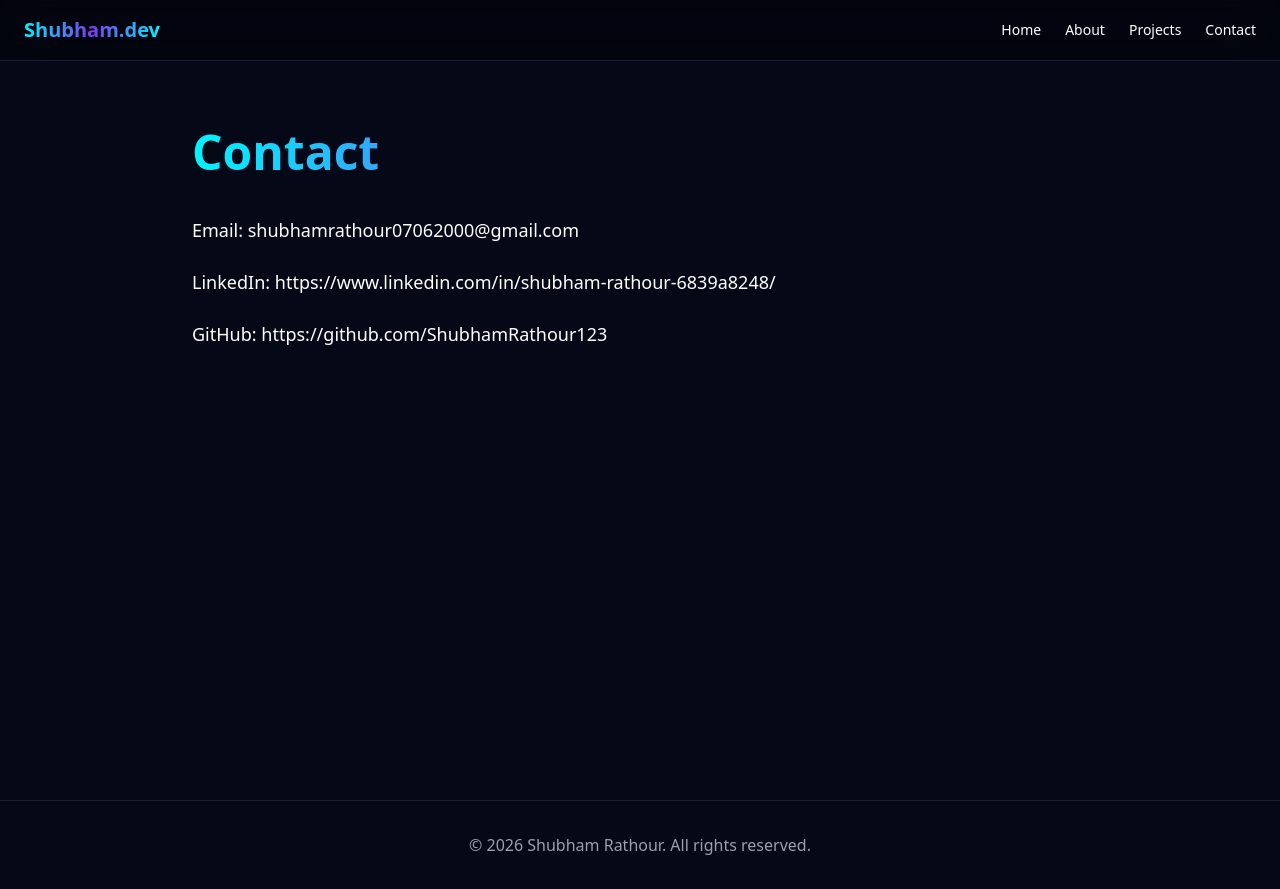
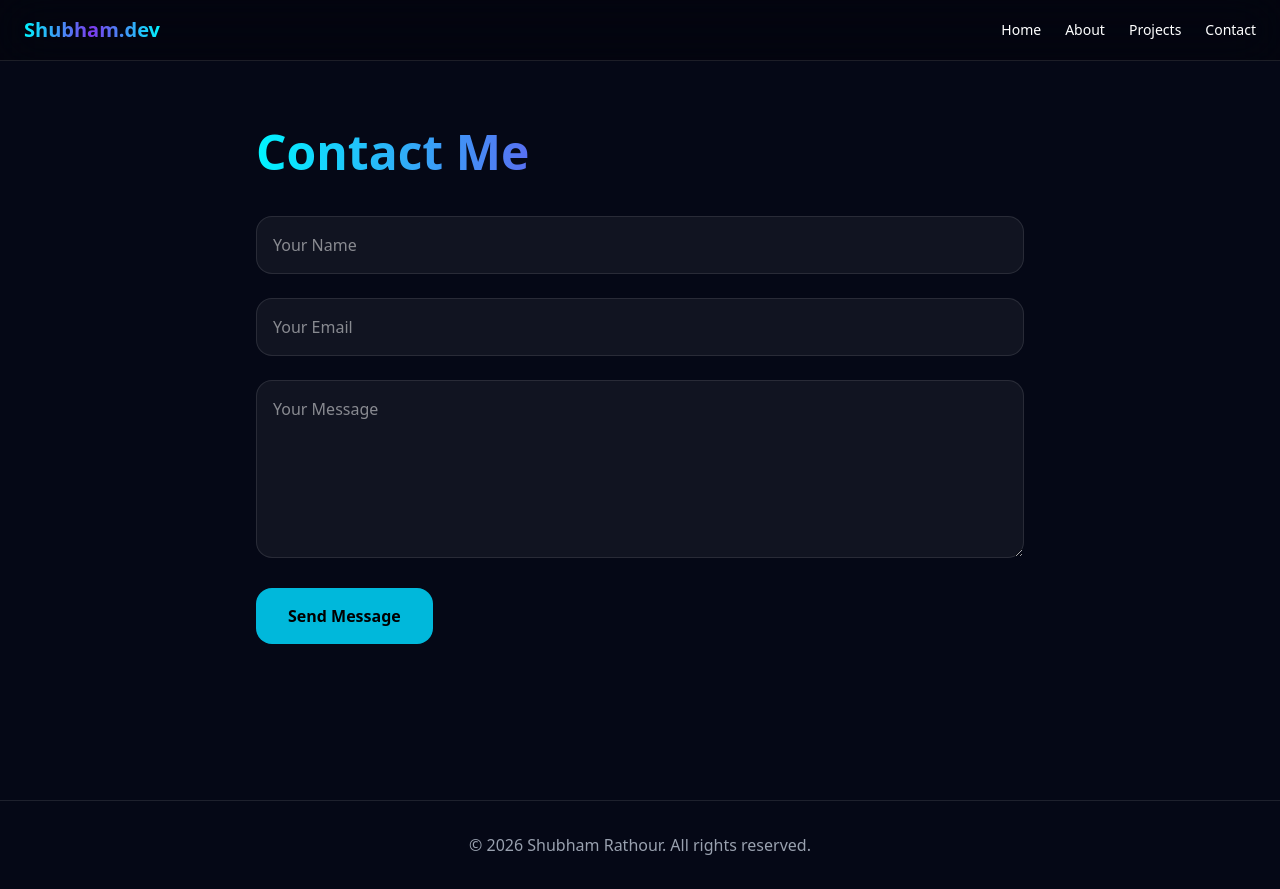
Before and after one commit to ShubhamRathour123/shubham-portfolio, a Next.js app: page /contact in a window 1280 px wide. Built offline with nearby package versions, Linux system fonts and the light colour scheme.

Commit message:
Updated download resume button and contact functionality

```diff
--- a/package.json
+++ b/package.json
@@ -16,6 +16,7 @@
     "next-themes": "^0.4.6",
     "react": "19.2.4",
     "react-dom": "19.2.4",
+    "resend": "^6.12.3",
     "tailwind-merge": "^3.5.0"
   },
   "devDependencies": {
--- /dev/null
+++ b/src/app/api/contact/route.ts
@@ -0,0 +1,48 @@
+import { NextResponse } from "next/server";
+import { Resend } from "resend";
+
+const resend = new Resend(process.env.RESEND_API_KEY);
+
+export async function POST(req: Request) {
+  try {
+    const body = await req.json();
+
+    const { name, email, message } = body;
+
+    await resend.emails.send({
+      from: "onboarding@resend.dev",
+      to: "shubhamrathour07062000@gmail.com",
+      subject: `Portfolio Contact From ${name}`,
+      html: `
+        <h2>New Portfolio Message</h2>
+
+        <p>
+          <strong>Name:</strong> ${name}
+        </p>
+
+        <p>
+          <strong>Email:</strong> ${email}
+        </p>
+
+        <p>
+          <strong>Message:</strong> ${message}
+        </p>
+      `,
+    });
+
+    return NextResponse.json({
+      success: true,
+    });
+
+  } catch (error) {
+
+    return NextResponse.json(
+      {
+        success: false,
+      },
+      {
+        status: 500,
+      }
+    );
+  }
+}
--- a/src/app/contact/page.tsx
+++ b/src/app/contact/page.tsx
@@ -1,29 +1,97 @@
+"use client";
+
+import { useState } from "react";
+
 export default function ContactPage() {
+
+  const [loading, setLoading] = useState(false);
+  const [success, setSuccess] = useState(false);
+
+  async function handleSubmit(
+    e: React.FormEvent<HTMLFormElement>
+  ) {
+
+    e.preventDefault();
+
+    setLoading(true);
+
+    const formData = new FormData(e.currentTarget);
+
+    const data = {
+      name: formData.get("name"),
+      email: formData.get("email"),
+      message: formData.get("message"),
+    };
+
+    const response = await fetch("/api/contact", {
+      method: "POST",
+      headers: {
+        "Content-Type": "application/json",
+      },
+      body: JSON.stringify(data),
+    });
+
+    if (response.ok) {
+      setSuccess(true);
+      e.currentTarget.reset();
+    }
+
+    setLoading(false);
+  }
+
   return (
     <section className="min-h-screen px-6 py-32">
-      <div className="max-w-4xl mx-auto">
+
+      <div className="max-w-3xl mx-auto">
 
         <h1 className="text-5xl font-bold mb-10 gradient">
-          Contact
+          Contact Me
         </h1>
 
-        <div className="space-y-6 text-lg">
+        <form
+          onSubmit={handleSubmit}
+          className="space-y-6"
+        >
 
-          <p>
-            Email: shubhamrathour07062000@gmail.com
-          </p>
+          <input
+            type="text"
+            name="name"
+            placeholder="Your Name"
+            required
+            className="w-full p-4 rounded-2xl bg-white/5 border border-white/10 outline-none"
+          />
 
-          <p>
-            LinkedIn:
-            https://www.linkedin.com/in/shubham-rathour-6839a8248/
-          </p>
+          <input
+            type="email"
+            name="email"
+            placeholder="Your Email"
+            required
+            className="w-full p-4 rounded-2xl bg-white/5 border border-white/10 outline-none"
+          />
 
-          <p>
-            GitHub:
-            https://github.com/ShubhamRathour123
-          </p>
+          <textarea
+            name="message"
+            placeholder="Your Message"
+            rows={6}
+            required
+            className="w-full p-4 rounded-2xl bg-white/5 border border-white/10 outline-none"
+          />
 
-        </div>
+          <button
+            type="submit"
+            disabled={loading}
+            className="px-8 py-4 rounded-2xl bg-cyan-500 text-black font-semibold hover:scale-105 transition"
+          >
+            {loading ? "Sending..." : "Send Message"}
+          </button>
+
+          {success && (
+            <p className="text-green-400">
+              Message sent successfully.
+            </p>
+          )}
+
+        </form>
       </div>
     </section>
   );
--- a/src/components/hero.tsx
+++ b/src/components/hero.tsx
@@ -40,6 +40,19 @@ export default function Hero() {
             >
               GitHub
             </a>
+
+            <div className="flex gap-4 flex-wrap">
+
+            <a
+              href="/Shubham_Rathour_Resume.pdf"
+              download
+              className="px-6 py-3 rounded-xl border border-cyan-400 hover:bg-cyan-400/10 transition"
+            >
+              Download Resume
+            </a>
+
+</div>
+
           </div>
         </motion.div>
 
```
Also changed, not shown: 2 other files (tests, documents, lock files or other folders).
